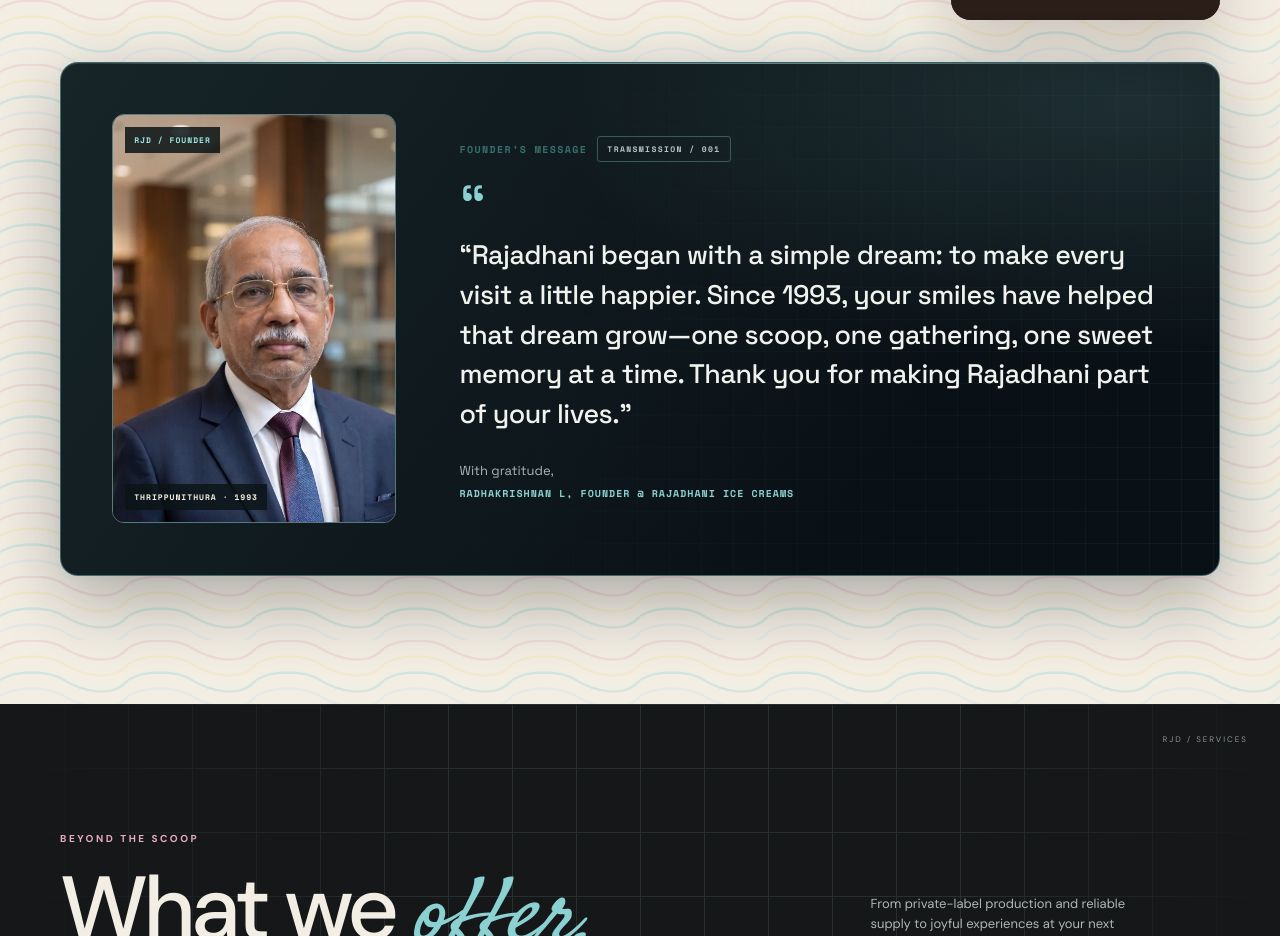
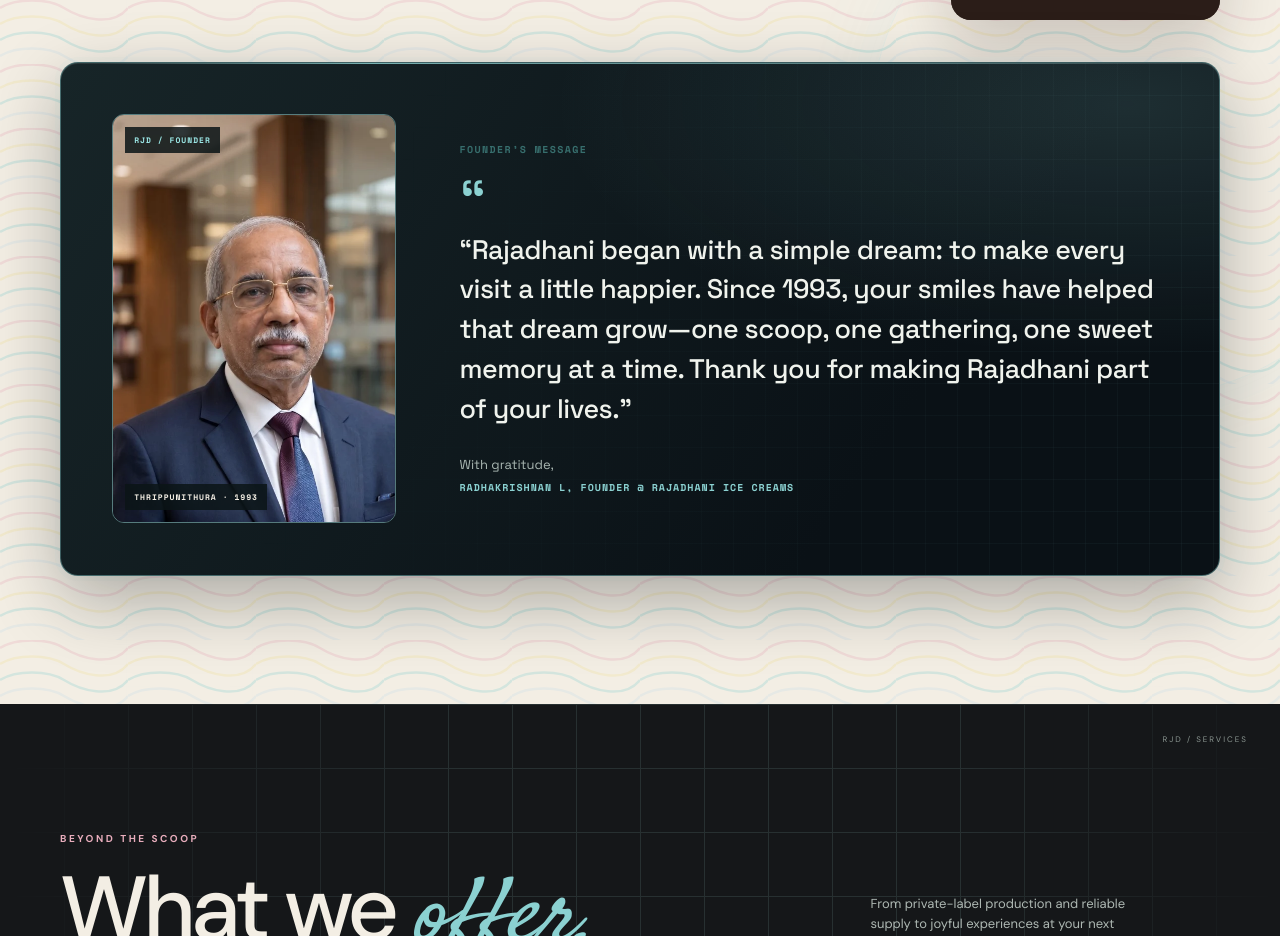
Before and after one commit to rajadhanicreams/rajadhani-icecreams, a React (Vite) app: page / in a window 1280 px wide. Shown: the part 1260-2196 px from the top of the page. Built offline with nearby package versions, Linux system fonts and the light colour scheme; grey boxes are pictures that could not be loaded; a web font is replaced by a local one.

Commit message:
styles fix

```diff
--- a/src/main.jsx
+++ b/src/main.jsx
@@ -168,7 +168,7 @@ function App() {
               <small>THRIPPUNITHURA · 1993</small>
             </div>
             <div className="founder-note-copy">
-              <p className="eyebrow">Founder’s message <span>TRANSMISSION / 001</span></p>
+              <p className="eyebrow">Founder’s message</p>
               <blockquote>“Rajadhani began with a simple dream: to make every visit a little happier. Since 1993, your smiles have helped that dream grow—one scoop, one gathering, one sweet memory at a time. Thank you for making Rajadhani part of your lives.”</blockquote>
               <p className="founder-note-signoff">With gratitude, <span>Radhakrishnan L, Founder @ Rajadhani Ice Creams</span></p>
             </div>
```
